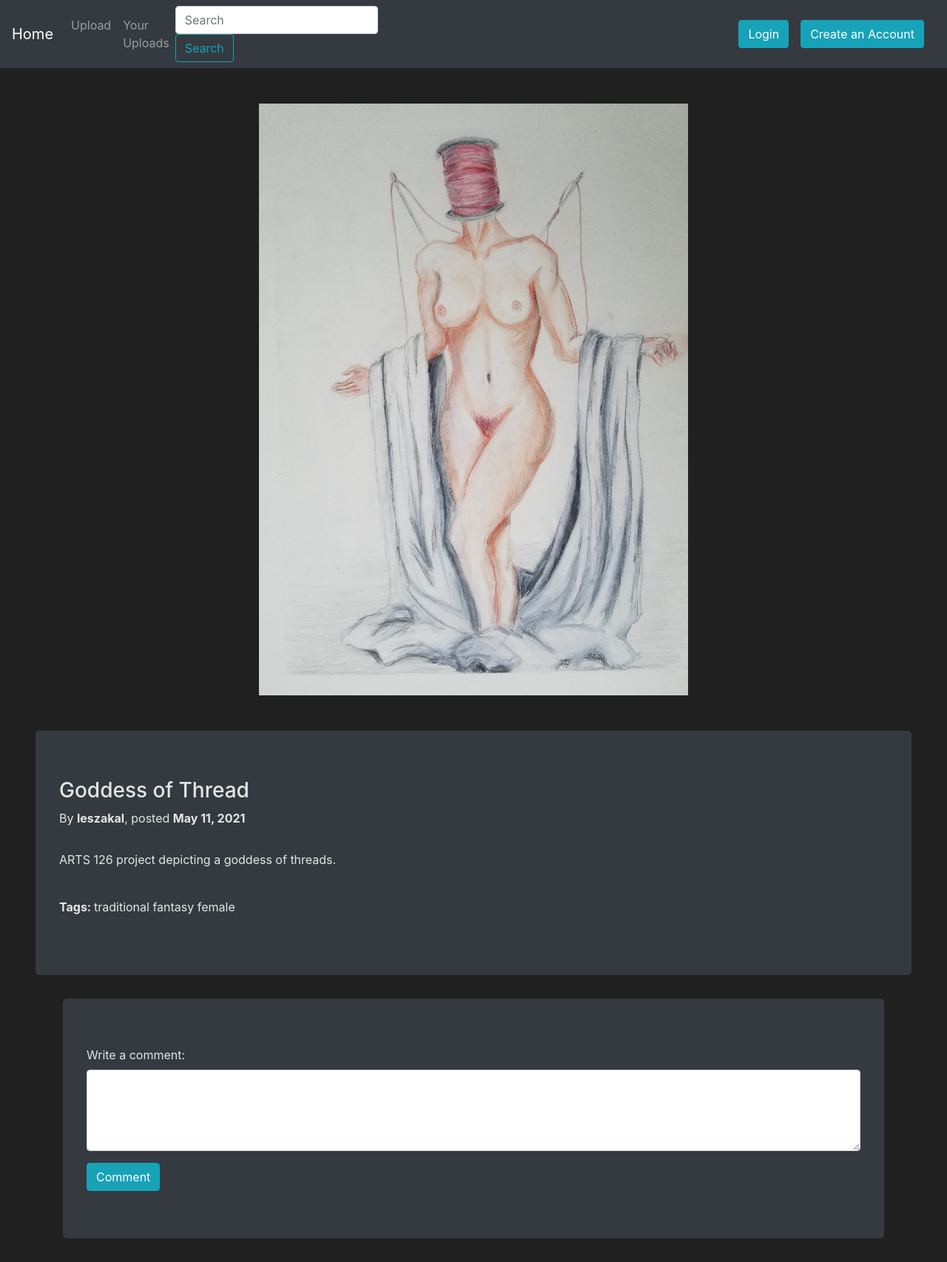
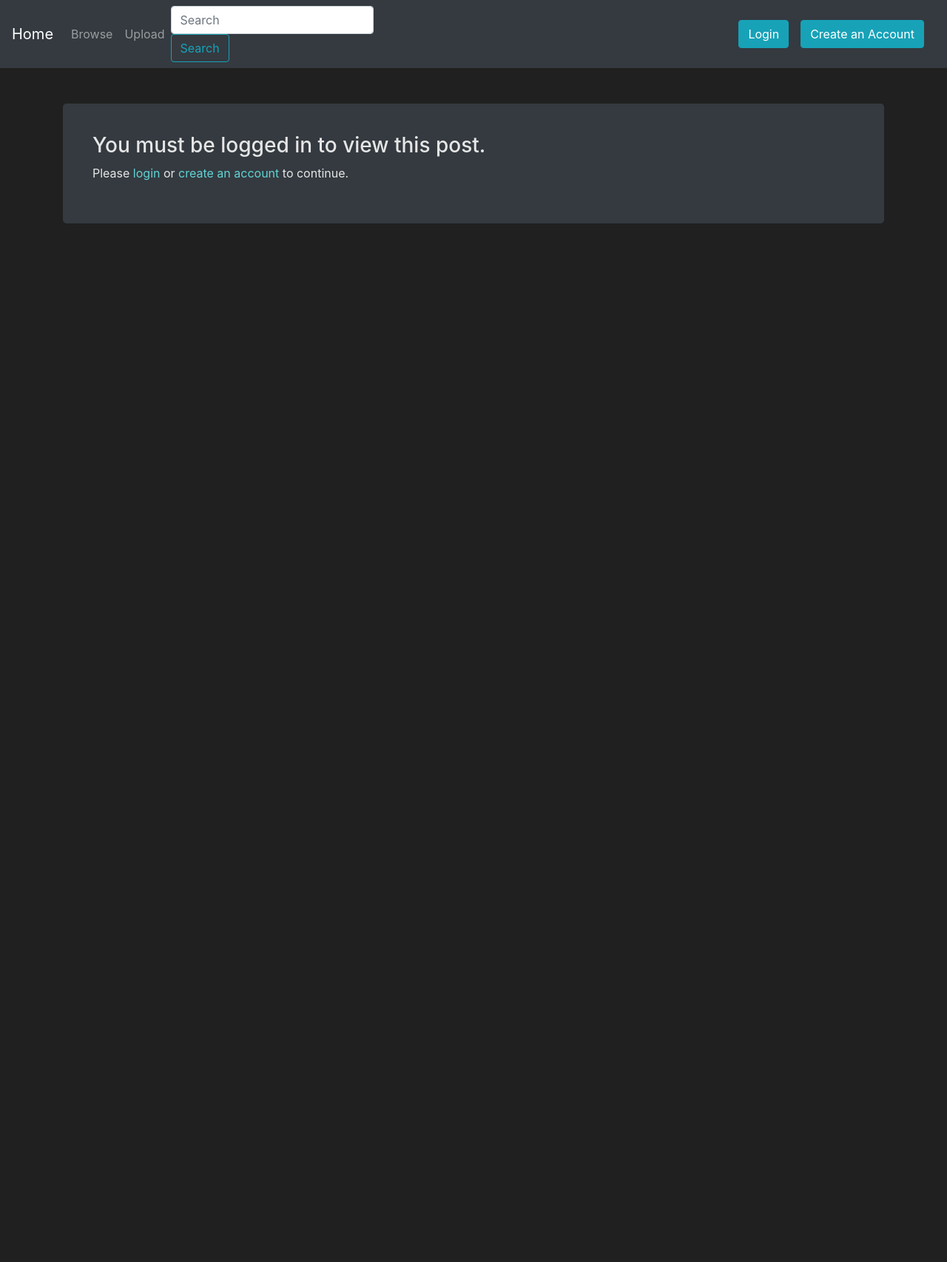
Before and after one commit to leszakal/CINS-465-ImageSharing, a Django app: page /posts/2/ in a window 1280 px wide. Shown: the whole page at 74% size. After the commit the page ends 302 px from the top, so only its background shows below. Run offline with Django 3.2, Linux system fonts and the light colour scheme; data comes from the database, SQL or seed files in the repository; parts of the project's set-up code (start-up, migrations or seed data) failed here and were passed over; some libraries are stand-ins or nearby versions.

Commit message:
Second Commit

```diff
--- a/image_host/urls.py
+++ b/image_host/urls.py
@@ -27,6 +27,7 @@ urlpatterns = [
     path('signup/', core_views.join, name="signup"),
     path('login/', core_views.user_login, name="login"),
     path('logout/', core_views.user_logout, name="logout"),
+    path('browse_recent/', post_views.browse_recent, name="browse_recent"),
     path('upload/', post_views.new_upload, name="new_uploads"),
     path('upload_success/', post_views.upload_success, name="upload_success"),
     path('user_uploads/', post_views.user_uploads, name="user_uploads"),
--- a/posts/forms.py
+++ b/posts/forms.py
@@ -7,7 +7,7 @@ from posts.models import Post
 class PostForm(forms.ModelForm):
     title = forms.CharField(label_suffix='')
     description = forms.CharField(label_suffix='', max_length=500, required=False, widget=forms.Textarea(attrs={'rows': 5}))
-    public_status = forms.BooleanField(label='Require login to view', label_suffix='', required=False)
+    private_status = forms.BooleanField(label='Require login to view', label_suffix='', required=False)
 
     def __init__(self, *args, **kwargs):
         super().__init__(*args, **kwargs)
@@ -15,7 +15,7 @@ class PostForm(forms.ModelForm):
 
     class Meta():
         model = Post
-        fields = ("image", "title", "description", "tags", "public_status")
+        fields = ("image", "title", "description", "tags", "private_status")
 
 class CommentForm(forms.Form):
-    comment = forms.CharField(label='Write a comment:', max_length=400, widget=forms.Textarea(attrs={'rows': 4}))
+    comment = forms.CharField(label='', max_length=400, widget=forms.Textarea(attrs={'rows': 4, "placeholder":"Write a comment."}))
--- a/posts/models.py
+++ b/posts/models.py
@@ -10,11 +10,11 @@ class Post(models.Model):
     description = models.TextField(max_length=500)
     tags = TaggableManager()
     timestamp = models.DateField(auto_now_add=True)
-    public_status = models.BooleanField(default=False)
+    private_status = models.BooleanField(default=False)
 
 class Comment(models.Model):
     post = models.ForeignKey(Post, on_delete=models.CASCADE)
-    text = models.TextField()
+    text = models.TextField(max_length=400)
     user = models.ForeignKey(User, on_delete=models.CASCADE)
     timestamp = models.DateField(auto_now_add=True)
     timestamp_edited = models.DateField(auto_now=True)
--- a/posts/views.py
+++ b/posts/views.py
@@ -5,9 +5,18 @@ from django.contrib.auth.decorators import login_required
 from django.views.generic.detail import DetailView
 from django.contrib.auth.models import User
 from posts.forms import PostForm, CommentForm
-from posts.models import Post
+from posts.models import Post, Comment
 
 # Create your views here.
+def browse_recent(request):
+    uploads = Post.objects.all()
+    public_uploads = Post.objects.filter(private_status=False).all()
+    context = {
+    "uploads": uploads,
+    "public_uploads": public_uploads,
+    }
+    return render(request, 'posts/browse_recent.html', context)
+
 # Render form for upload
 def new_upload(request):
     if (request.method == "POST" and "confirm" in request.POST):
@@ -31,6 +40,7 @@ def new_upload(request):
         return render(request, 'posts/new_upload.html', context)
 
 # Called when upload is successful
+@login_required(login_url="/login/")
 def upload_success(request):
     return render(request, 'posts/upload_success.html')
 
@@ -63,9 +73,9 @@ class PostDetailed(DetailView):
         comment_form = CommentForm(request.POST)
         if comment_form.is_valid():
             c_user = request.user
-            content = comment_form.cleaned_data['comment']
-            comment = Comment(user=c_user, post = self.get_object(),content=content)
+            text = comment_form.cleaned_data['comment']
+            comment = Comment(user=c_user, post=self.get_object(), text=text)
             comment.save()
         else:
             raise Exception
-        return redirect(reverse('detail', args=[self.get_object().id]))
+        return redirect(self.request.path_info)
--- a/static/CSS/style.css
+++ b/static/CSS/style.css
@@ -9,14 +9,17 @@ a {
   color: #61D3D4;
 }
 img {
-  max-width: 800px;
-  max-height: 800px;
+  max-width: 1000px;
+  max-height: 1000px;
+}
+ul {
+  list-style-type: none;  /*Remove bullets*/
 }
 .img-prev {
   max-width: 500px;
   max-height: 500px;
 }
-.asteriskField {
+.asteriskField {  /*Removes * from django-crispy-forms required fields*/
   display: none;
 }
 .center {
@@ -27,3 +30,10 @@ img {
 .link-no-color {
   color: #e6e6e6;
 }
+.jumbotron {  /*Lessens padding for jumbotrons*/
+  padding: 40px;
+}
+#jumbo-comment {
+  padding: 15px; /*Styling for comment jumbotrons*/
+  margin-bottom: 15px;
+}
--- a/templates/navbar.html
+++ b/templates/navbar.html
@@ -2,12 +2,17 @@
   <a class="navbar-brand" href="/">Home</a>
   <div class="collapse navbar-collapse" id-"navbarSupportedContent">
     <ul class="navbar-nav mr-auto">
+      <li class="nav-item">
+        <a class="nav-link" href="/browse_recent">Browse</a>
+      </li>
       <li>
         <a class="nav-link" href="/upload">Upload</a>
       </li>
+      {% if user.is_authenticated %}
       <li class="nav-item">
         <a class="nav-link" href="/user_uploads">Your Uploads</a>
       </li>
+      {% endif %}
     </ul>
     <form class="form-inline my-2 my-lg-0">
       <input class="form-control mr-sm-2" type="search" placeholder="Search" aria-label="Search">
--- a/templates/posts/post_detail.html
+++ b/templates/posts/post_detail.html
@@ -6,9 +6,18 @@
   {% load crispy_forms_tags %}
   {% load static %}
   <link rel="stylesheet" href="{% static 'CSS/style.css' %}">
+  <title>{{ object.title }} by {{ object.user }}</title>
 </head>
 <body>
   {% include "navbar.html" %}
+  {% if object.private_status == True and not user.is_authenticated %}
+  <div class="container">
+    <div class="jumbotron mt-5 bg-dark">
+      <h3>You must be logged in to view this post.</h3>
+      <p>Please <a href="/login">login</a> or <a href="/signup">create an account</a> to continue.</p>
+    </div>
+  </div>
+  {% else %}
   <div class="container mt-5">
     <img src="{{ object.image.url }}" alt="{{ object.title }}" class="center">
   </div>
@@ -22,23 +31,28 @@
     {% endfor %}
     </p>
   </div>
-  <div class="container">
+  {% if user.is_authenticated %}
+  <div class="container col-6 pb-5">
+    <form action="{% url 'post_detailed' pk=object.id %}" method="POST"> {% csrf_token %}
+      {{ comment_form|crispy }}
+      <input type="submit" class="btn btn-info" value="Post Comment"/>
+    </form>
+  </div>
+
+  {% endif %}
+  <div class="container ml-5">
     <ul>
-      {% for comment in object.comment.all %}
+      {% for comment in object.comment_set.all %}
       <li>
-        <b>{{ comment.user }}</b><br>
-        {{ comment.text }}
+        <div class="jumbotron bg-dark col-8" id="jumbo-comment">
+          <b>{{ comment.user }}</b><br>
+          <small>{{ comment.timestamp }}</small><br><br>
+          <p>{{ comment.text }}</p>
+        </div>
       </li>
       {% endfor %}
     </ul>
   </div>
-  <div class="container">
-    <div class="jumbotron bg-dark">
-      <form action="{% url 'post_detailed' pk=object.id %}" method="POST"> {% csrf_token %}
-        {% crispy comment_form %}
-        <input type="submit" class="btn btn-info" value="Comment">
-      </form>
-    </div>
-  </div>
+  {% endif %}
 </body>
 <html>
```
Also changed, not shown: templates/core/login.html (+8 -0 lines), templates/posts/browse_recent.html (added, +37 -0 lines), db.sqlite3, posts/migrations/0006_auto_20210511_1008.py (added), posts/migrations/0007_auto_20210511_1145.py (added).
